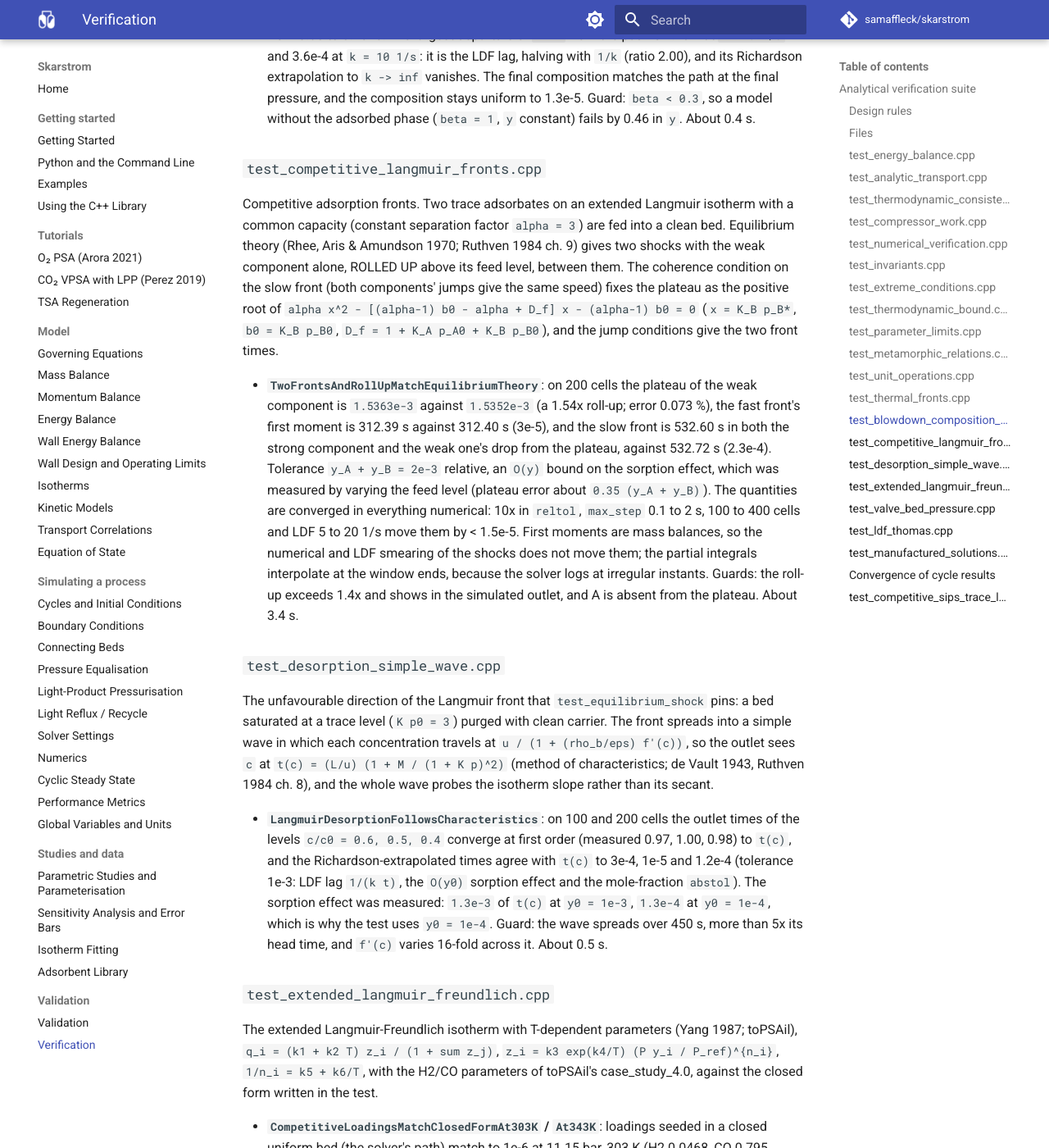
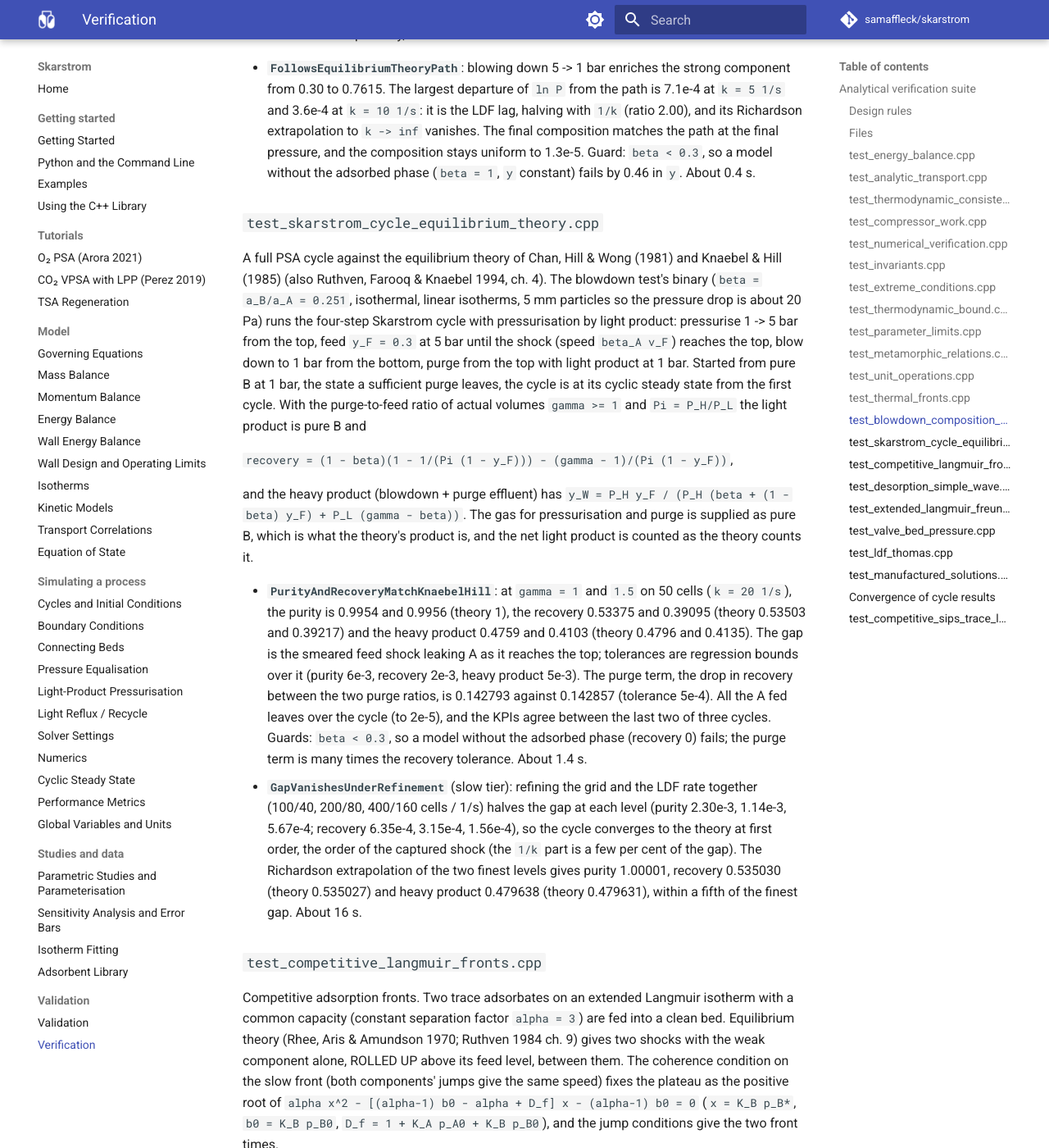
Before and after one commit to samaffleck/skarstrom, an MkDocs documentation site: the page built from docs/verification.md, in a window 1280 px wide and 1400 px high, scrolled down 12685 px. Shown: the whole window at 82% size. Built offline with MkDocs 1.6.1 and Material for MkDocs 9.7.7, drawn with Linux system fonts in a browser that asks for light colours; comment, search, counter and statistics services are not loaded; some of the changed text lies outside the part shown.

Commit message:
Skarstrom-cycle equilibrium theory: tolerances, refinement test, docs
Set the fast test's tolerances from the measured gap (50 cells: purity
4.6e-3, recovery 1.3e-3, heavy product 3.7e-3) and add a refinement test
(100/200/400 cells, LDF rate doubled per level) showing the gap halving
and its Richardson extrapolation landing on the theory. Document both in
the validation README and the verification page, add the suite to the
ctest -R list, and add a changelog fragment.

Co-Authored-By: Claude Opus 5.5 <noreply@anthropic.com>
Claude-Session: https://claude.ai/code/session_01LRbL7UrmK5UUySN6PEWG1G
Signed-off-by: Claude <noreply@anthropic.com>

```diff
--- a/docs/verification.md
+++ b/docs/verification.md
@@ -80,6 +80,7 @@ This complements the existing coverage rather than duplicating it:
 | `test_unit_operations.cpp` | Constant-speed evacuation, two-bed pressure equalisation at CSS, buffer-tank fill, without and with Henry adsorption |
 | `test_thermal_fronts.cpp` | Inert-bed thermal front speed; steady exponential temperature profile with wall losses |
 | `test_blowdown_composition_path.cpp` | Blowdown of a binary on linear isotherms: equilibrium-theory composition path y(P), departure scaling with the LDF lag |
+| `test_skarstrom_cycle_equilibrium_theory.cpp` | Full four-step Skarstrom cycle on linear isotherms: light-product purity and recovery and the heavy-product composition against the Knaebel-Hill equilibrium theory, first-order approach under refinement |
 | `test_competitive_langmuir_fronts.cpp` | Binary competitive (constant separation factor) Langmuir: roll-up plateau and both front times against equilibrium theory |
 | `test_desorption_simple_wave.cpp` | Langmuir desorption: outlet times of the simple wave against the method of characteristics, first-order convergence and extrapolation |
 | `test_ldf_thomas.cpp` | LDF-limited linear-isotherm front: whole outlet curve against the Anzelius/Thomas solution, with the exact upwind error |
@@ -451,6 +452,47 @@ valve or the time.
   pressure, and the composition stays uniform to 1.3e-5. Guard: `beta < 0.3`,
   so a model without the adsorbed phase (`beta = 1`, `y` constant) fails by
   0.46 in `y`. About 0.4 s.
+### `test_skarstrom_cycle_equilibrium_theory.cpp`
+
+A full PSA cycle against the equilibrium theory of Chan, Hill & Wong (1981)
+and Knaebel & Hill (1985) (also Ruthven, Farooq & Knaebel 1994, ch. 4). The
+blowdown test's binary (`beta = a_B/a_A = 0.251`, isothermal, linear
+isotherms, 5 mm particles so the pressure drop is about 20 Pa) runs the
+four-step Skarstrom cycle with pressurisation by light product: pressurise
+1 -> 5 bar from the top, feed `y_F = 0.3` at 5 bar until the shock (speed
+`beta_A v_F`) reaches the top, blow down to 1 bar from the bottom, purge
+from the top with light product at 1 bar. Started from pure B at 1 bar, the
+state a sufficient purge leaves, the cycle is at its cyclic steady state from
+the first cycle. With the purge-to-feed ratio of actual volumes
+`gamma >= 1` and `Pi = P_H/P_L` the light product is pure B and
+
+`recovery = (1 - beta)(1 - 1/(Pi (1 - y_F))) - (gamma - 1)/(Pi (1 - y_F))`,
+
+and the heavy product (blowdown + purge effluent) has
+`y_W = P_H y_F / (P_H (beta + (1 - beta) y_F) + P_L (gamma - beta))`. The gas
+for pressurisation and purge is supplied as pure B, which is what the
+theory's product is, and the net light product is counted as the theory
+counts it.
+
+- **`PurityAndRecoveryMatchKnaebelHill`**: at `gamma = 1` and `1.5` on 50
+  cells (`k = 20 1/s`), the purity is 0.9954 and 0.9956 (theory 1), the
+  recovery 0.53375 and 0.39095 (theory 0.53503 and 0.39217) and the heavy
+  product 0.4759 and 0.4103 (theory 0.4796 and 0.4135). The gap is the
+  smeared feed shock leaking A as it reaches the top; tolerances are
+  regression bounds over it (purity 6e-3, recovery 2e-3, heavy product
+  5e-3). The purge term, the drop in recovery between the two purge ratios,
+  is 0.142793 against 0.142857 (tolerance 5e-4). All the A fed leaves over the
+  cycle (to 2e-5), and the KPIs agree between the last two of three cycles.
+  Guards: `beta < 0.3`, so a model without the adsorbed phase (recovery 0)
+  fails; the purge term is many times the recovery tolerance. About 1.4 s.
+- **`GapVanishesUnderRefinement`** (slow tier): refining the grid and the
+  LDF rate together (100/40, 200/80, 400/160 cells / 1/s) halves the gap at
+  each level (purity 2.30e-3, 1.14e-3, 5.67e-4; recovery 6.35e-4, 3.15e-4,
+  1.56e-4), so the cycle converges to the theory at first order, the order of
+  the captured shock (the `1/k` part is a few per cent of the gap). The
+  Richardson extrapolation of the two finest levels gives purity 1.00001,
+  recovery 0.535030 (theory 0.535027) and heavy product 0.479638 (theory
+  0.479631), within a fifth of the finest gap. About 16 s.
 ### `test_competitive_langmuir_fronts.cpp`
 
 Competitive adsorption fronts. Two trace adsorbates on an extended Langmuir
```
Also changed, not shown: other parts of docs/verification.md (+1 -1 lines), changelog.d/skarstrom-cycle-equilibrium-theory.md (added, +7 -0 lines), 2 other files.
